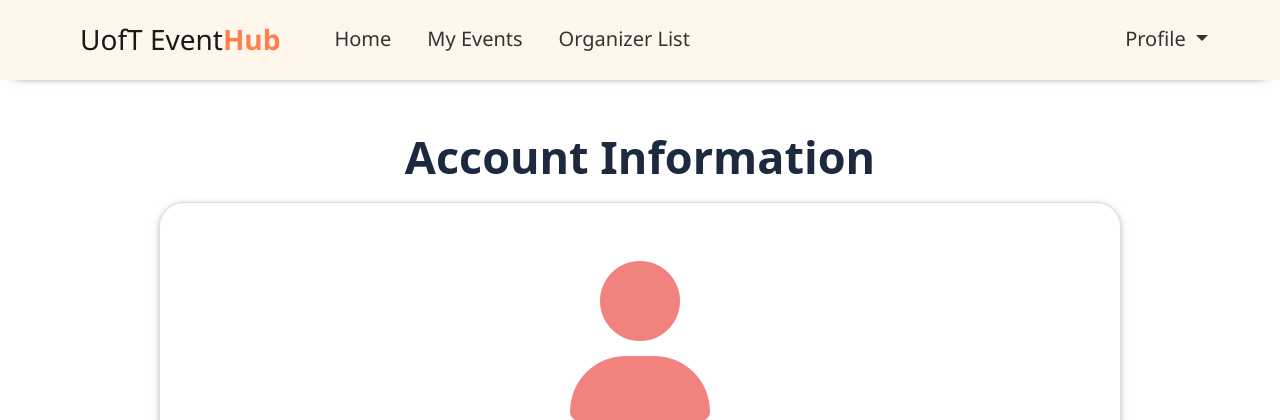
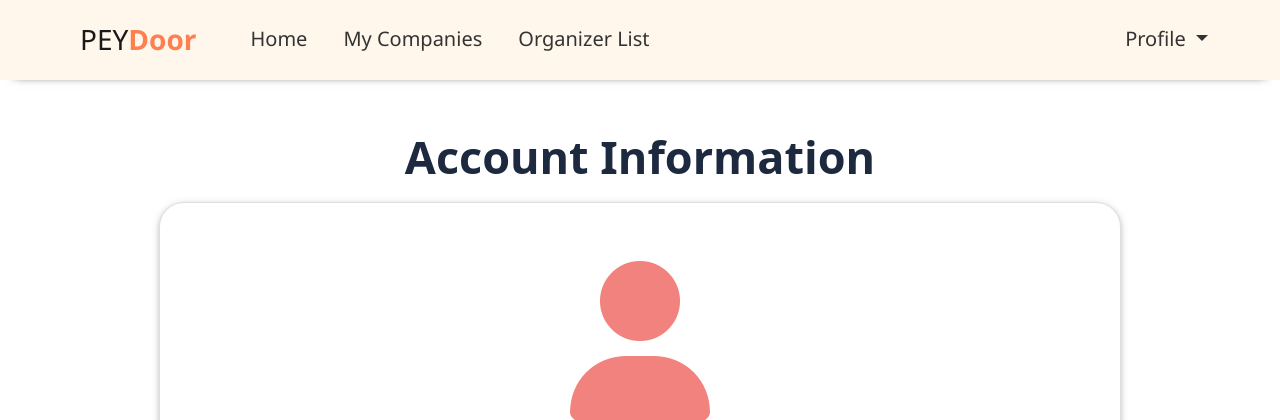
Before and after one commit to jhanavigera/peydoor, a Flask app: page /account/show in a window 1280 px wide. Shown: the top 420 px of the page. Run offline with Flask 3, Linux system fonts and the light colour scheme; some libraries are stand-ins or nearby versions; some web fonts are replaced.

Commit message:
Changed all the names on the home page and some other pages from events to companies

```diff
--- a/app/templates/base.html
+++ b/app/templates/base.html
@@ -26,7 +26,7 @@
     {% block navbar %}
     <nav class="navbar navbar-expand-lg navbar-light bg-light custom-navbar">
         <a class="navbar-brand" href="/">
-          <h3 class="nav-logo"> UofT Event<span class="hub">Hub</span>  </h3>
+          <h3 class="nav-logo"> PEY<span class="hub">Door</span>  </h3>
         </a>
         <button class="navbar-toggler" type="button" data-toggle="collapse" data-target="#navbarNavDropdown" aria-controls="navbarNavDropdown" aria-expanded="false" aria-label="Toggle navigation">
             <span class="navbar-toggler-icon"></span>
@@ -37,7 +37,7 @@
                     <a class="nav-link" href="/">Home <span class="sr-only"></span></a>
                 </li>
                 <li class="nav-item active" style="margin-right: 20px;">
-                    <a class="nav-link" href="/myevents">My Events <span class="sr-only"></span></a>
+                    <a class="nav-link" href="/myevents">My Companies <span class="sr-only"></span></a>
                 </li>
                 <li class="nav-item active">
                     <a class="nav-link" href="/user/organizers">Organizer List <span class="sr-only"></span></a>
--- a/app/templates/organizer_main.html
+++ b/app/templates/organizer_main.html
@@ -56,9 +56,9 @@
 
     <div class="content">
         <div class="organizer-dashboard-section">
-            <h2>My Events List</h2>
+            <h2>My Company List</h2>
             {% if my_events_data|length == 0 %}
-            <p>You don't have any events yet.</p>
+            <p>You don't have any Companies yet.</p>
 
             {% else %}
             <div class="container event-list-container">
--- a/app/templates/user_events.html
+++ b/app/templates/user_events.html
@@ -57,7 +57,7 @@
         </script>
         <div class="page-header">
 
-        <h1>My Events</h1>
+        <h1>My Companies</h1>
         </div>
         <div class="container search-sort-container">
           <div class="row" style="text-align: center;">
```
